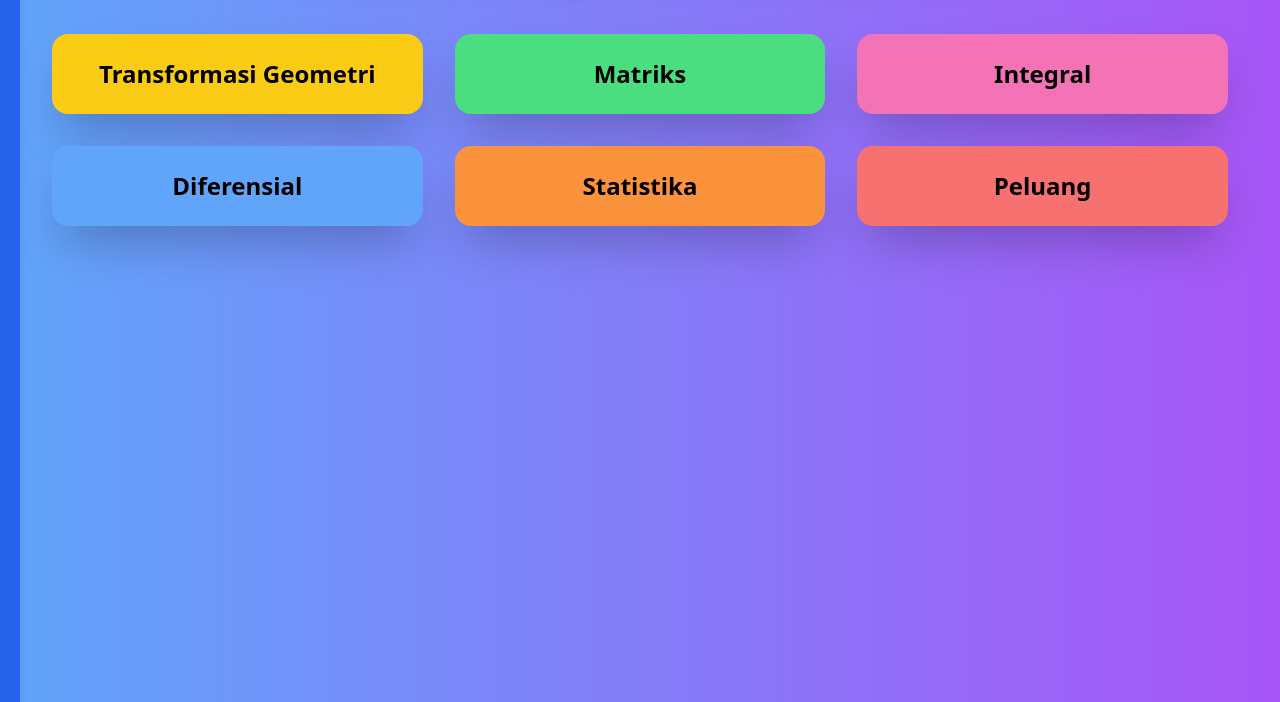
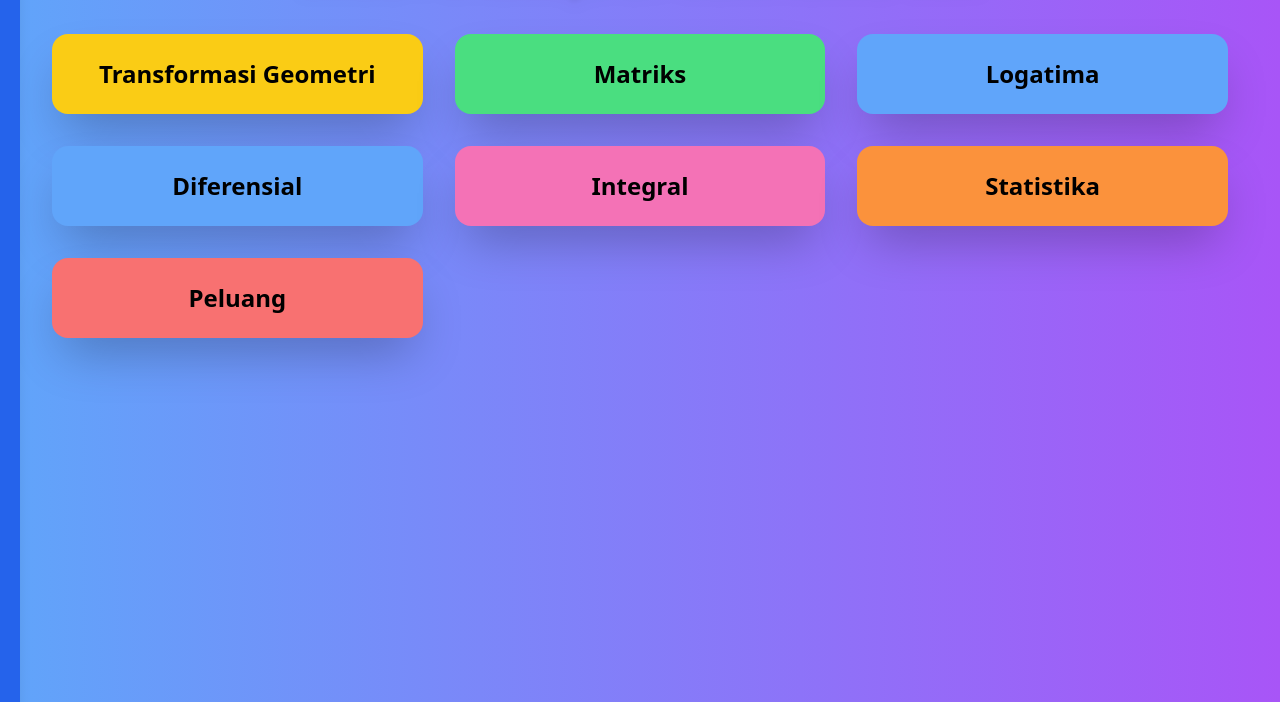
Before and after one commit to KebunIlmu/mateamtika-sma, a plain HTML site: page index.html in a window 1280 px wide. Shown: the part 98-800 px from the top of the page. Drawn offline with nearby package versions, Linux system fonts and the light colour scheme.

Commit message:
Update index.html

```diff
--- a/index.html
+++ b/index.html
@@ -41,6 +41,7 @@
             <li class="mb-3"><a href="Matriks.html" class="hover:text-yellow-300">▶️ Matriks</a></li>
 	    <li class="mb-3"><a href="Transformasi.html" class="hover:text-yellow-300">▶️ Transformasi</a></li>
 	    <li class="mb-3"><a href="Statistika.html" class="hover:text-yellow-300">▶️ Statistika</a></li>
+	    <li class="mb-3"><a href="Logaritma.html" class="hover:text-yellow-300">▶️ Logaritma</a></li>
         </ul>
     </div>
 
@@ -58,11 +59,14 @@
             <a href="Matriks.html" class="block p-6 bg-green-400 shadow-2xl rounded-2xl text-center card">
                 <h2 class="text-2xl font-semibold text-black">Matriks</h2>
             </a>
-            <a href="integral.html" class="block p-6 bg-pink-400 shadow-2xl rounded-2xl text-center card">
-                <h2 class="text-2xl font-semibold text-black">Integral</h2>
+	    <a href="Logatima.html" class="block p-6 bg-blue-400 shadow-2xl rounded-2xl text-center card">
+                <h2 class="text-2xl font-semibold text-black">Logatima</h2>
             </a>
             <a href="diferensial.html" class="block p-6 bg-blue-400 shadow-2xl rounded-2xl text-center card">
                 <h2 class="text-2xl font-semibold text-black">Diferensial</h2>
+            </a>
+	    <a href="integral.html" class="block p-6 bg-pink-400 shadow-2xl rounded-2xl text-center card">
+                <h2 class="text-2xl font-semibold text-black">Integral</h2>
             </a>
             <a href="Statistika.html" class="block p-6 bg-orange-400 shadow-2xl rounded-2xl text-center card">
                 <h2 class="text-2xl font-semibold text-black">Statistika</h2>
```
